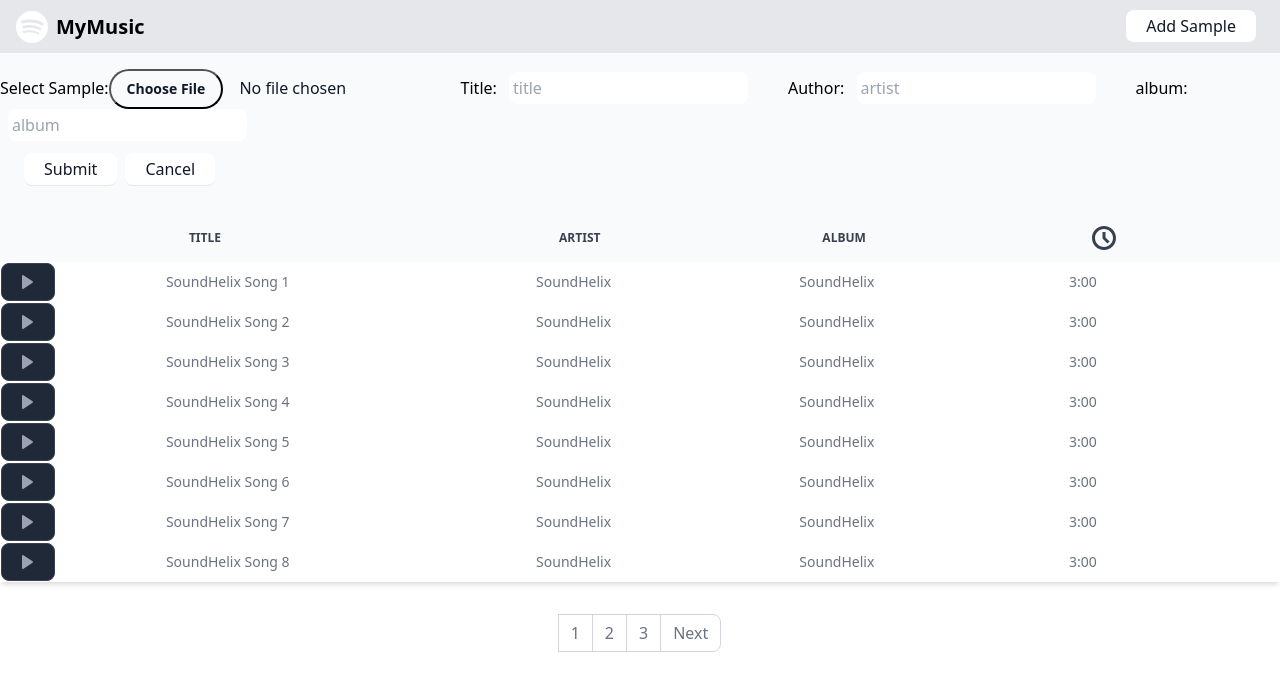
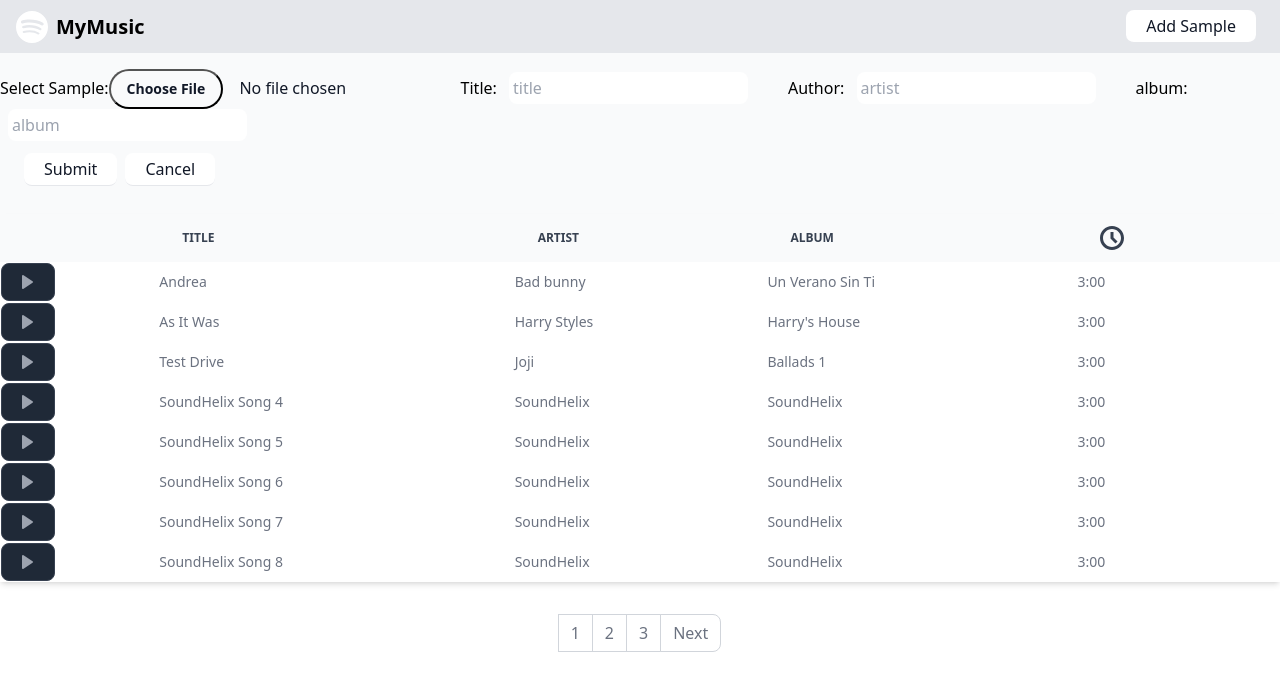
Before and after one commit to Carvajalo/Music_reproducer, a React (Vite) app: page / in a window 1280 px wide. Shown: the top 690 px of the page. Built offline with nearby package versions, Linux system fonts and the light colour scheme.

Commit message:
Putting audio samples from local

```diff
--- a/src/data/data.js
+++ b/src/data/data.js
@@ -1,28 +1,32 @@
+import sample1 from "../assets/samples/Andrea.mp3";
+import sample2 from "../assets/samples/As It Was.mp3";
+import sample3 from "../assets/samples/Joji  TEST DRIVE.mp3";
+
 export let samples_testing = [
   {
     id: 1,
-    audio: "https://www.soundhelix.com/examples/mp3/SoundHelix-Song-1.mp3",
-    title: "SoundHelix Song 1",
-    artist: "SoundHelix",
-    album: "SoundHelix",
+    audio: sample1,
+    title: "Andrea",
+    artist: "Bad bunny",
+    album: "Un Verano Sin Ti",
     duration: ["3", "00"],
   },
 
   {
     id: 2,
-    audio: "https://www.soundhelix.com/examples/mp3/SoundHelix-Song-2.mp3",
-    title: "SoundHelix Song 2",
-    artist: "SoundHelix",
-    album: "SoundHelix",
+    audio: sample2,
+    title: "As It Was",
+    artist: "Harry Styles",
+    album: "Harry's House",
     duration: ["3", "00"],
   },
 
   {
     id: 3,
-    audio: "https://www.soundhelix.com/examples/mp3/SoundHelix-Song-3.mp3",
-    title: "SoundHelix Song 3",
-    artist: "SoundHelix",
-    album: "SoundHelix",
+    audio: sample3,
+    title: "Test Drive",
+    artist: "Joji",
+    album: "Ballads 1",
     duration: ["3", "00"],
   },
 
```
